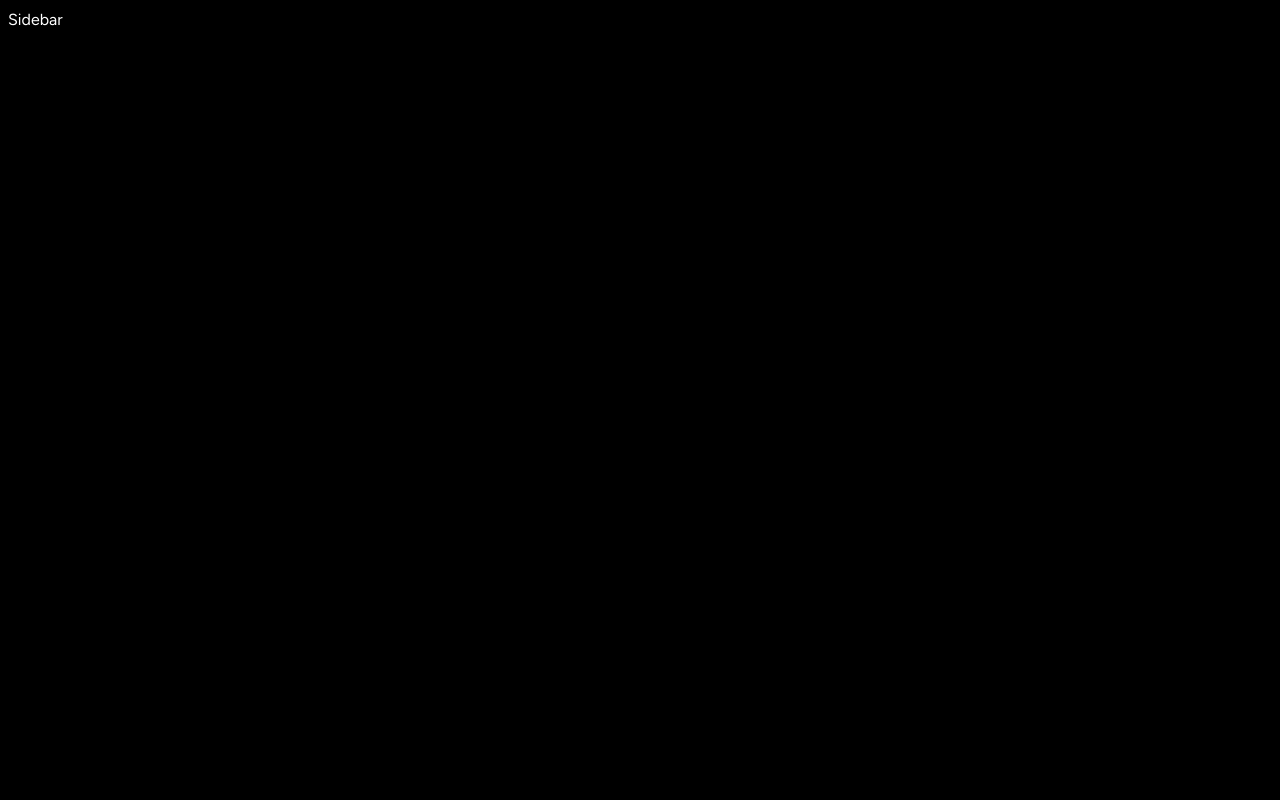
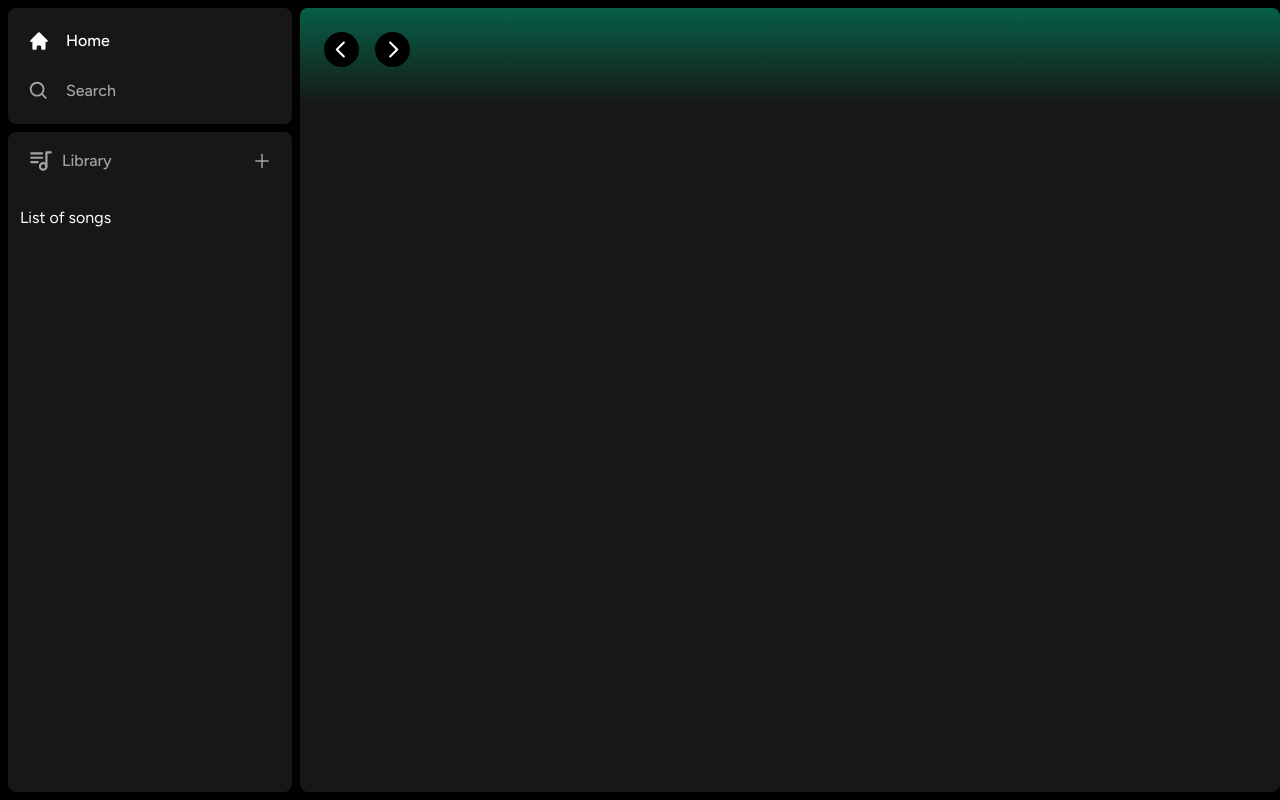
Before and after one commit to Dezolutions/spotify-clone, a Next.js app: page / in a window 1280 px wide. Built offline with nearby package versions, Linux system fonts and the light colour scheme.

Commit message:
layout setup(sidebar, main content, navigation, routes, creating components)

```diff
--- a/app/(site)/page.tsx
+++ b/app/(site)/page.tsx
@@ -1,7 +1,11 @@
+import Header from "@/components/Header";
+
 export default function Home() {
   return (
-    <div className="text-green-500">
-      Spotify
+    <div className="bg-neutral-900 rounded-lg h-full w-full overflow-hidden overflow-y-auto">
+      <Header>
+
+      </Header>
     </div>
   )
 }
--- a/components/Box.tsx
+++ b/components/Box.tsx
@@ -1,11 +1,12 @@
-
+import {twMerge} from 'tailwind-merge'
 interface BoxProps {
   children: React.ReactNode,
   className?: string
 }
 const Box :React.FC<BoxProps> = ({children, className}) => {
   return (
-    <div>{children}</div>
+    <div className={twMerge(`bg-neutral-900 rounded-lg h-fit w-full`, className)}
+    >{children}</div>
   )
 }
 
--- /dev/null
+++ b/components/Header.tsx
@@ -0,0 +1,50 @@
+"use client"
+
+import { useRouter } from "next/navigation"
+import { twMerge } from 'tailwind-merge'
+import {RxCaretLeft, RxCaretRight} from 'react-icons/rx'
+import {HiHome} from 'react-icons/hi'
+import {BiSearch} from 'react-icons/bi'
+
+
+interface HeaderInterface {
+  children: React.ReactNode,
+  className?: string
+}
+
+const Header :React.FC<HeaderInterface> = ({children, className}) => {
+  const router = useRouter()
+
+
+  return (
+    <div className={twMerge(`
+      h-fit
+      bg-gradient-to-b
+      from-emerald-800
+      p-6
+    `, className)}
+    >
+      <div className="w-full mb-4 flex items-center justify-between">
+        <div className="hidden md:flex gap-x-4 items-center">
+          <button onClick={() => router.back()} className="rounded-full bg-black flex items-start justify-center hover:opacity-75 transition">
+            <RxCaretLeft size={35} className="text-white"/>
+          </button>
+          <button onClick={() => router.forward()}  className="rounded-full bg-black flex items-start justify-center hover:opacity-75 transition">
+            <RxCaretRight size={35} className="text-white"/>
+          </button>
+        </div>
+        <div className="flex md:hidden gap-x-2 items-center">
+          <button className="rounded-full p-2 bg-white flex items-center justify-center transition hover:opacity-75">
+            <HiHome className="text-black" size={20}/>
+          </button>
+          <button className="rounded-full p-2 bg-white flex items-center justify-center transition hover:opacity-75">
+            <BiSearch className="text-black" size={20}/>
+          </button>
+        </div>
+      </div>
+      {children}
+    </div>
+  )
+}
+
+export default Header
--- /dev/null
+++ b/components/Library.tsx
@@ -0,0 +1,25 @@
+"use client"
+import {TbPlaylist} from 'react-icons/tb'
+import {AiOutlinePlus} from 'react-icons/ai'
+const Library = () => {
+
+  const onClick = () => {
+
+  }
+  return (
+    <div className="flex flex-col">
+      <div className="flex items-center justify-between px-5 py-4">
+        <div className="inline-flex items-center gap-x-2 cursor-pointer">
+          <TbPlaylist size={26} className='text-neutral-400'/>
+          <p className='text-neutral-400 font-medium text-md'>Library</p>
+        </div>
+        <AiOutlinePlus size={20} onClick={onClick} className='text-neutral-400 cursor-pointer transition hover:text-white'/>
+      </div>
+      <div className='flex flex-col gap-y-2 mt-4 px-3'>
+        List of songs
+      </div>
+    </div>
+  )
+}
+
+export default Library
--- a/components/Sidebar.tsx
+++ b/components/Sidebar.tsx
@@ -6,22 +6,24 @@ import { IconType } from 'react-icons'
 import {HiHome} from 'react-icons/hi'
 import {BiSearch} from 'react-icons/bi'
 import Box from './Box'
+import SidebarItem from './SidebarItem'
+import Library from './Library'
 
 interface SidebarProps {
   children: React.ReactNode
 }
 
-interface Route {
+export interface SidebarItemInterface {
   icon: IconType
   label: string,
-  active: boolean,
+  active?: boolean,
   href: string
 }
 
 const Sidebar: React.FC<SidebarProps> = ({children}) => {
 
   const pathname = usePathname()
-  const routes = useMemo<Route[]>(() => [
+  const routes = useMemo<SidebarItemInterface[]>(() => [
     {
       icon: HiHome,
       label: 'Home',
@@ -38,9 +40,17 @@ const Sidebar: React.FC<SidebarProps> = ({children}) => {
 
   return (
     <div className='flex h-full'>
-      <div className='md:flex flex-col gap-y-2 bg-black h-full w-[300px] p-2'>
-        <Box>Sidebar</Box>
+      <div className='hidden md:flex flex-col gap-y-2 bg-black h-full w-[300px] p-2'>
+        <Box className='flex flex-col gap-y-4 px-5 py-4' >
+          {routes.map((item) => (
+            <SidebarItem key={item.label} {...item}/>
+          ))}
+        </Box>
+        <Box className='overflow-y-auto h-full'><Library/></Box>
         </div>
+        <main className='h-full flex-1 py-2 overflow-y-auto'>
+          {children}
+        </main>
      </div>
   )
 }
--- /dev/null
+++ b/components/SidebarItem.tsx
@@ -0,0 +1,32 @@
+import { Route } from 'next'
+import React from 'react'
+import { SidebarItemInterface } from './Sidebar'
+import Link from 'next/link'
+import {twMerge} from 'tailwind-merge'
+const SidebarItem :React.FC<SidebarItemInterface>= ({label, icon: Icon, active, href}) => {
+  return (
+    <Link href={href}
+      className={twMerge(`
+      flex
+      flex-row
+      h-auto
+      items-center
+      w-full
+      gap-x-4
+      text-md
+      font-medium
+      cursor-pointer
+      hover:text-white
+      transition
+      text-neutral-400
+      py-1`,
+      active && 'text-white'
+      )}
+    >
+      <Icon size={26}/>
+      <p className='truncate w-full'>{label}</p>
+    </Link>
+  )
+}
+
+export default SidebarItem
```
Also changed, not shown: package.json (+7 -1 lines), 1 other file (tests, documents, lock files or other folders).
